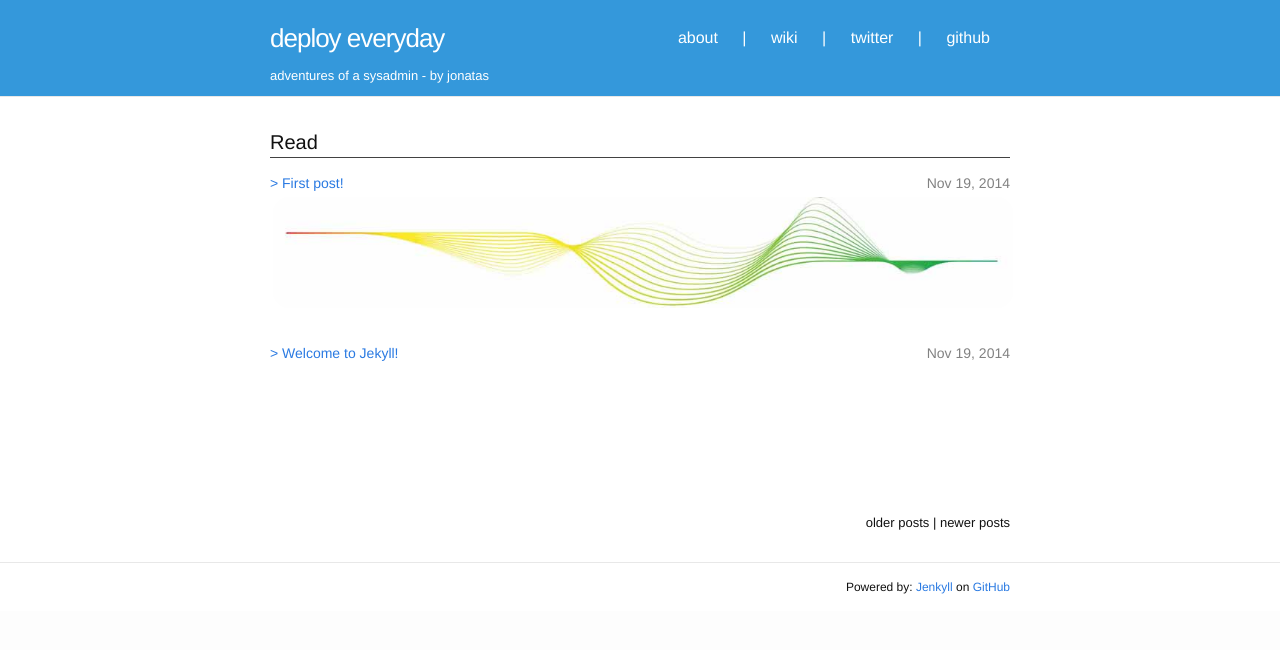
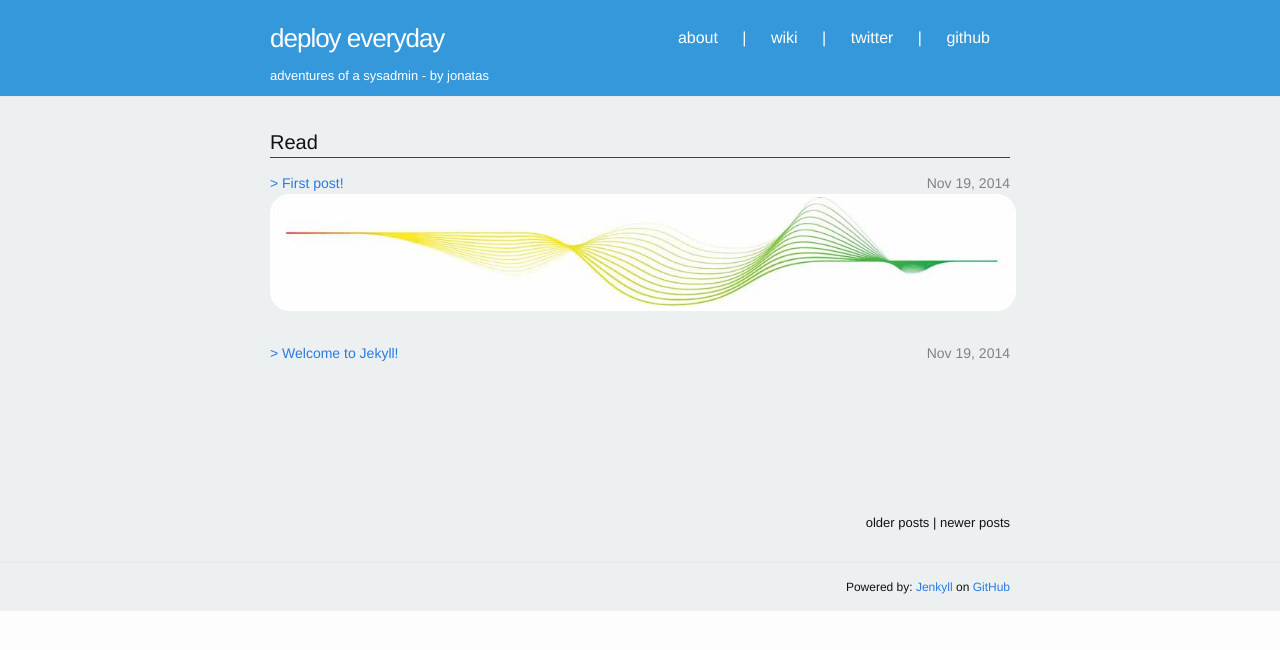
Before and after one commit to jonatasbaldin/jonatasbaldin.github.io, a Jekyll site: the page built from index.html, in a window 1280 px wide. Shown: the top 650 px of the page. Built offline with Jekyll 4.4.1, drawn with Linux system fonts in a browser that asks for light colours; the list of posts is cut into pages by our own code.

Commit message:
Background color for page-content and footer

```diff
--- a/_sass/_layout.scss
+++ b/_sass/_layout.scss
@@ -8,7 +8,6 @@
 
     // Positioning context for the mobile navigation icon
     position: relative;
-    background-color: #fff;
     padding-top: 10px;
     padding-bottom: 10px;
     //background-image: url('../images/teste.png');
@@ -115,7 +114,8 @@
 .site-footer {
     border-top: 1px solid $grey-color-light;
 //    padding: $spacing-unit 0;
-    background-color: #fff;
+    //background-color: #fff;
+    background-color: #ecf0f1;
 }
 
 .footer-text {
@@ -193,7 +193,8 @@
  */
 .page-content {
     padding: $spacing-unit 0;
-    background-color: #fff;
+    //background-color: #fff;
+    background-color: #ecf0f1;
 }
 
 .page-heading {
```
